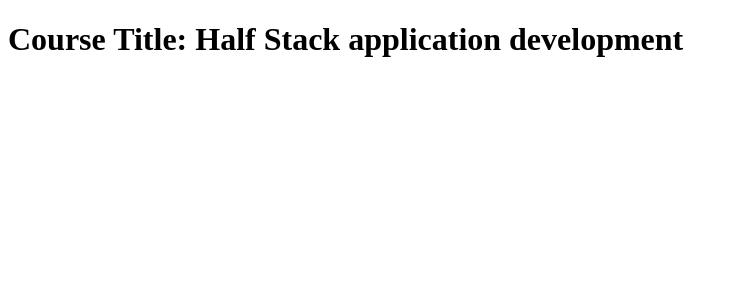
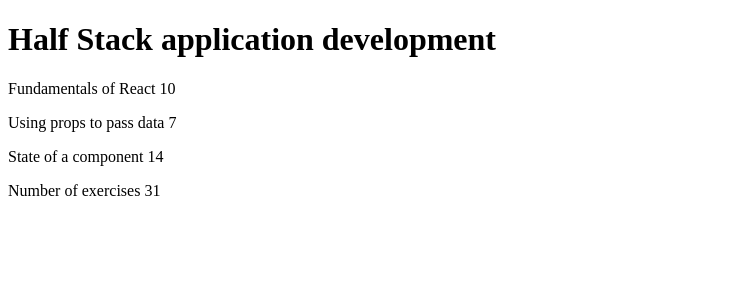
Before and after one commit to presstwice/testpart1, a React (Vite) app in the folder courseinfo/: page / in a window 1280 px wide. Shown: the top 300 px of the page, without its empty margins (0-738 px from the left). Built offline with nearby package versions, Linux system fonts and the light colour scheme.

Commit message:
refactored code using prop components

```diff
--- a/courseinfo/src/App.jsx
+++ b/courseinfo/src/App.jsx
@@ -1,56 +1,52 @@
-const Header = (props) => {
-  console.log(props)
-  return (
-    <div>
-      <h1>
-       Course Title: {props.course}
-      </h1>
-    </div>
-  )
-}
+import React from 'react';
 
-const Content = (props) => {
-  console.log(props)
+const Header = ({ course }) => {
+  return <h1>{course}</h1>;
+};
+
+const Content = ({ part1, exercises1, part2, exercises2, part3, exercises3 }) => {
   return (
     <div>
       <p>
-        {props.part1} {props.exercises1}
+        {part1} {exercises1}
       </p>
       <p>
-        {props.part2} {props.exercises2}
+        {part2} {exercises2}
       </p>
       <p>
-        {props.part3} {props.exercises3}
+        {part3} {exercises3}
       </p>
     </div>
-  )
-}
+  );
+};
 
-const Total = (props) => {
-  console.log(props)
-  return (
-    <div>
-      {exercises1} + {exercises2} + {exercises3}
-    </div>
-  )
-}
-
+const Total = ({ exercises1, exercises2, exercises3 }) => {
+  return <p>Number of exercises {exercises1 + exercises2 + exercises3}</p>;
+};
 
 const App = () => {
-  const course = 'Half Stack application development'
-  const part1 = 'Fundamentals of React'
-  const exercises1 = 10
-  const part2 = 'Using props to pass data'
-  const exercises2 = 7
-  const part3 = 'State of a component'
-  const exercises3 = 14
+  const course = 'Half Stack application development';
+  const part1 = 'Fundamentals of React';
+  const exercises1 = 10;
+  const part2 = 'Using props to pass data';
+  const exercises2 = 7;
+  const part3 = 'State of a component';
+  const exercises3 = 14;
 
   return (
     <div>
-       <Header course = {course} />
+      <Header course={course} />
+      <Content
+        part1={part1}
+        exercises1={exercises1}
+        part2={part2}
+        exercises2={exercises2}
+        part3={part3}
+        exercises3={exercises3}
+      />
+      <Total exercises1={exercises1} exercises2={exercises2} exercises3={exercises3} />
+    </div>
+  );
+};
 
-    </div>
-  )
-}
-
-export default App
+export default App;
```
